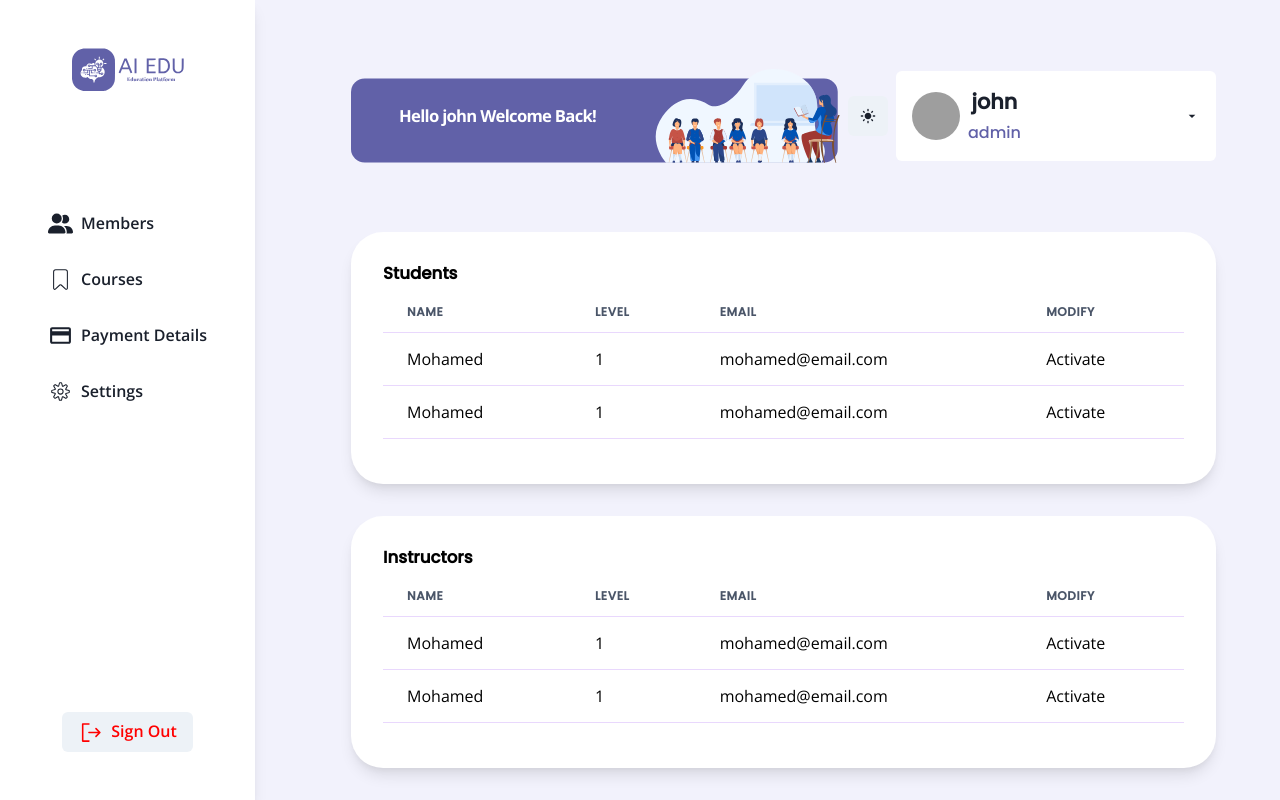
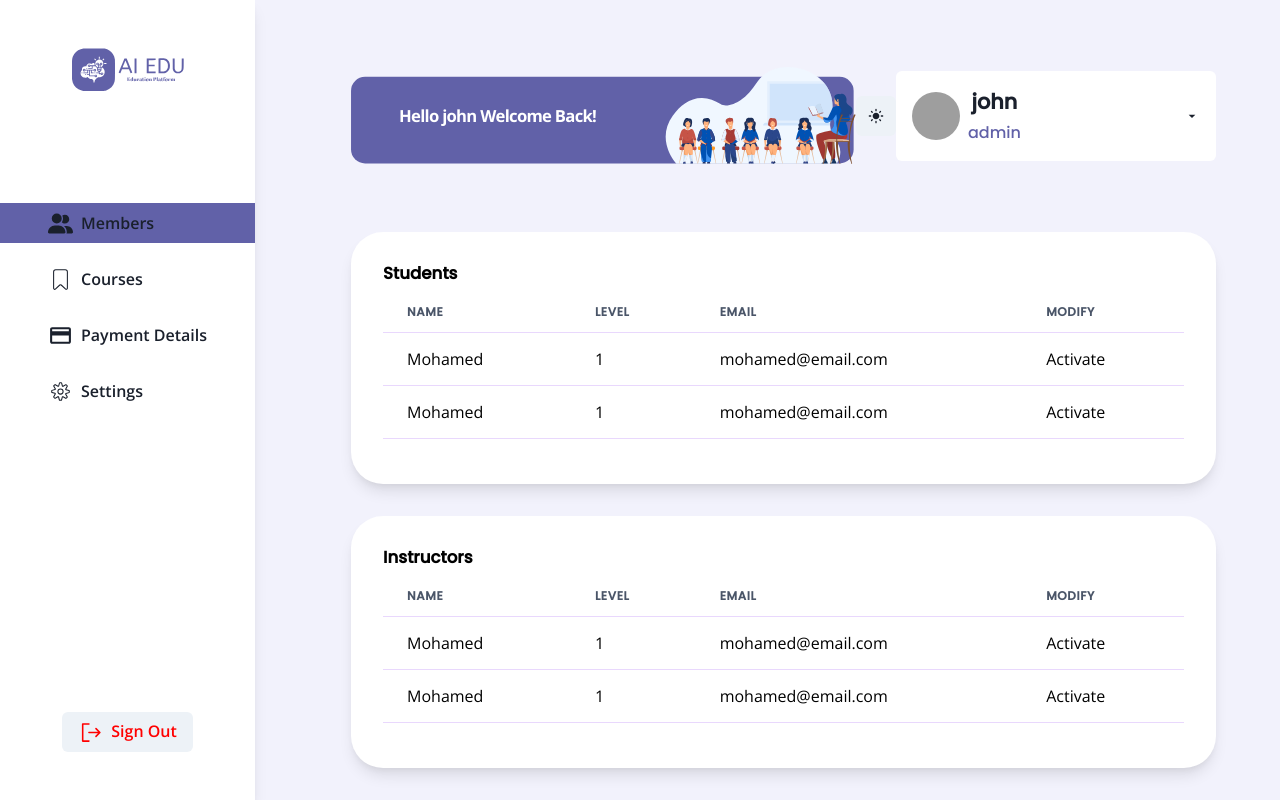
Before and after one commit to MhassanAv/ai-edu, a Next.js app: page /dashboard in a window 1280 px wide. Both pictures are taken after a click on the button "get user". Built offline with nearby package versions, Linux system fonts and the light colour scheme; grey boxes are pictures that could not be loaded.

Commit message:
adj query

```diff
--- a/package.json
+++ b/package.json
@@ -14,6 +14,7 @@
     "@emotion/react": "^11.11.4",
     "@emotion/styled": "^11.11.5",
     "@tanstack/react-query": "^5.32.0",
+    "@tanstack/react-query-devtools": "^5.32.0",
     "axios": "^1.6.8",
     "framer-motion": "^11.0.25",
     "next": "14.1.4",
--- a/src/components/dashboard/admin.js
+++ b/src/components/dashboard/admin.js
@@ -35,19 +35,20 @@ import { CiBookmark, CiSettings } from "react-icons/ci";
 import { MdArrowDropDown, MdPayment } from "react-icons/md";
 import { PiSignOut } from "react-icons/pi";
 import useStore from "@/lib/store";
-import { useState } from "react";
+import { useEffect, useRef, useState } from "react";
 import { MdDarkMode, MdLightMode } from "react-icons/md";
 import { QueryCache, useMutation, useQueryClient } from "@tanstack/react-query";
 
 export default function Admin() {
   const { user, setUser } = useStore();
   const [page, setPage] = useState("Members");
-  const isActive = () => "prim";
   const { colorMode, toggleColorMode } = useColorMode();
   const queryClient = useQueryClient();
   const mutation = useMutation({mutationKey:"user",mutationFn:()=>queryClient.removeQueries(['user']),onSuccess:()=>setUser(null)})
   console.log(mutation.data)
   console.log(user);
+  const pageRef = useRef(null)
+  const setActive = (currentPage) => {return currentPage === page ? 'prim' :  'none'}
   return (
     <Flex h="100vh" w="full" gap="2rem">
       <VStack
@@ -59,6 +60,7 @@ export default function Admin() {
         boxShadow={"lg"}
         h="full"
         bg={useColorModeValue("white", "gray.800")}
+        display={['none','none','none','flex']}
       >
         <VStack spacing={"7rem"} w="full">
           <Center maxW="7rem">
@@ -74,7 +76,6 @@ export default function Admin() {
                 alignItems: "center",
                 justifyContent: "start",
                 rounded: "0",
-                bg:'none',
                 _hover: {
                   bg: "prim",
                 },
@@ -82,28 +83,36 @@ export default function Admin() {
             }}
             align={"start"}
             spacing={"1rem"}
+            ref={pageRef}
           >
             <Button
               onClick={() => setPage("Members")}
               leftIcon={<FaUserGroup size="25px" />}
+              data-link="Members"
+              bg={setActive("Members")}
             >
               Members
             </Button>
             <Button
               onClick={() => setPage("Courses")}
               leftIcon={<CiBookmark size="25px" />}
+              data-link="Courses"
+              bg={setActive("Courses")}
             >
               Courses
             </Button>
             <Button
               onClick={() => setPage("Payment Details")}
               leftIcon={<MdPayment size="25px" />}
+              bg={setActive("Payment Details")}
             >
               Payment Details
             </Button>
             <Button
               onClick={() => setPage("Settings")}
               leftIcon={<CiSettings size="25px" />}
+              data-link="Settings"
+              bg={setActive("Settings")}
             >
               Settings
             </Button>
@@ -117,7 +126,7 @@ export default function Admin() {
           Sign Out
         </Button>
       </VStack>
-      <VStack
+      {page ==='Members' &&<VStack
         flex="3.5"
         gap="2rem"
         align={"center"}
@@ -126,7 +135,7 @@ export default function Admin() {
         spacing={"0rem"}
         px="4rem"
       >
-        <HStack w="full" alignItems={'center'} justifyContent={'space-between'}>
+        <Flex flexWrap={['wrap','wrap','nowrap']} w="full" alignItems={'center'} justifyContent={'space-between'}>
           <Center
             w="full"
             maxW="40rem"
@@ -154,7 +163,7 @@ export default function Admin() {
             {colorMode === "dark" ? <MdDarkMode /> : <MdLightMode />}
           </IconButton>
           <Menu>
-            <MenuButton  w='full' maxW='20rem' bg={useColorModeValue("white", "gray.800")}  h='5.625rem' as={Button} rightIcon={<MdArrowDropDown />}>
+            <MenuButton  w='full' maxW={['full','full','20rem']} bg={useColorModeValue("white", "gray.800")}  h='5.625rem' as={Button} rightIcon={<MdArrowDropDown />}>
               <HStack>
             <Avatar name={user?.name} src='https://bit.ly/sage-adebayo' />
             <VStack>
@@ -164,11 +173,11 @@ export default function Admin() {
             </HStack>
             </MenuButton>
             <MenuList>
-              <MenuItem>Change Name</MenuItem>
-              <MenuItem>Sign Out</MenuItem>
+              <MenuItem >Change Name</MenuItem>
+              <MenuItem onClick={()=>mutation.mutate()}>Sign Out</MenuItem>
             </MenuList>
           </Menu>
-        </HStack>
+        </Flex>
         <VStack
           w="full"
           align={"start"}
@@ -269,7 +278,7 @@ export default function Admin() {
             </TableContainer>
           </Box>
         </VStack>
-      </VStack>
+      </VStack>}
     </Flex>
   );
 }
--- a/src/pages/_app.js
+++ b/src/pages/_app.js
@@ -2,6 +2,7 @@ import { ChakraProvider } from "@chakra-ui/react";
 import { fonts } from "@/lib/fonts";
 import theme from "@/styles/theme";
 import { QueryClient, QueryClientProvider } from "@tanstack/react-query";
+import { ReactQueryDevtools } from '@tanstack/react-query-devtools'
 
 function MyApp({ Component, pageProps }) {
   const queryClient = new QueryClient();
@@ -19,6 +20,7 @@ function MyApp({ Component, pageProps }) {
         <ChakraProvider theme={theme}>
           <Component {...pageProps} />
         </ChakraProvider>
+        <ReactQueryDevtools initialIsOpen={false} />
       </QueryClientProvider>
     </>
   );
--- a/src/pages/dashboard.js
+++ b/src/pages/dashboard.js
@@ -13,6 +13,7 @@ export default function Dashboard() {
   const {user,setUser} = useStore()
   const  {data,isLoading,isError,refetch} = useQuery({queryKey:['user'],queryFn:()=>axios.get('api/user').then(res=>res.data),enabled:false})
   useEffect(()=>{
+
     if (data) {
       setUser(data)
    } else {
```
Also changed, not shown: 1 other file (tests, documents, lock files or other folders).
